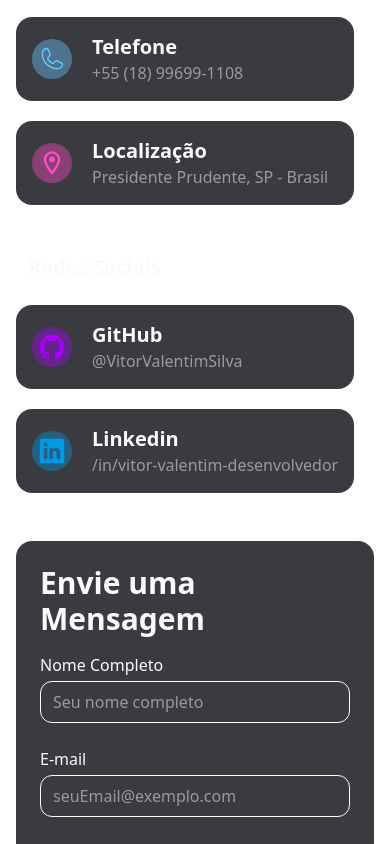
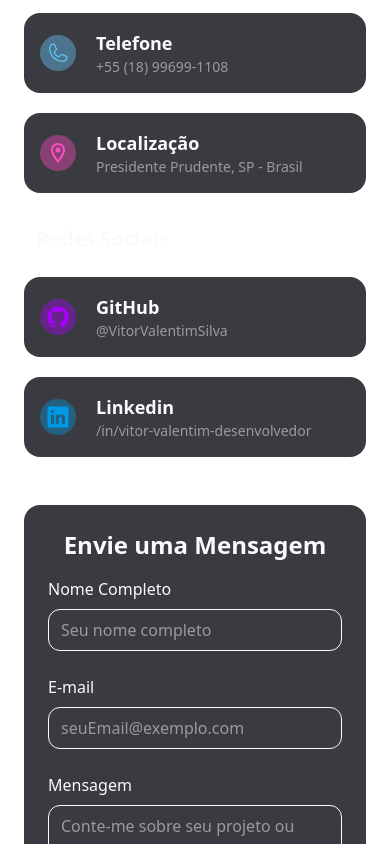
Before and after one commit to VitorValentimSilva/Portfolio, a React (Vite) app: page / in a window 390 px wide. Shown: the part 6100-6944 px from the top of the page. Built offline with nearby package versions, Linux system fonts and the light colour scheme; the HTML template or start-up script is replaced by a standard one.

Commit message:
Deixando o componente contato responsivo.

```diff
--- a/src/components/ContactInformation.tsx
+++ b/src/components/ContactInformation.tsx
@@ -40,7 +40,7 @@ export default function ContactInformation({
 
       <div className="flex flex-col">
         <h4
-          className={`text-xl font-semibold
+          className={`text-lg font-semibold md:text-xl
           ${
             theme === "dark"
               ? "text-BackgroundLightTheme"
@@ -51,7 +51,7 @@ export default function ContactInformation({
         </h4>
 
         <p
-          className={`text-base
+          className={`text-sm md:text-base
           ${
             theme === "dark"
               ? "text-BackgroundLightTheme/50"
--- a/src/components/MessageForm.tsx
+++ b/src/components/MessageForm.tsx
@@ -26,7 +26,7 @@ export default function MessageForm({ onSubmit }: MessageFormProps) {
     <form onSubmit={handleSubmit(onSubmit)} className="space-y-6">
       <div>
         <label
-          className={`block font-medium
+          className={`block font-medium pb-1 md:pb-0
             ${
               theme === "dark"
                 ? "text-BackgroundLightTheme"
@@ -55,7 +55,7 @@ export default function MessageForm({ onSubmit }: MessageFormProps) {
 
       <div>
         <label
-          className={`block font-medium
+          className={`block font-medium pb-1 md:pb-0
             ${
               theme === "dark"
                 ? "text-BackgroundLightTheme"
@@ -85,7 +85,7 @@ export default function MessageForm({ onSubmit }: MessageFormProps) {
 
       <div>
         <label
-          className={`block font-medium
+          className={`block font-medium pb-1 md:pb-0
           ${
             theme === "dark"
               ? "text-BackgroundLightTheme"
--- a/src/components/Section/Contact.tsx
+++ b/src/components/Section/Contact.tsx
@@ -16,7 +16,7 @@ export default function Contact() {
 
   const contactInformationItems = [
     {
-      icon: <MdOutlineMail size={28} />,
+      icon: <MdOutlineMail className="h-6 w-6 md:h-7 md:w-7" />,
       iconClassDark: "text-PrimaryDarkTheme bg-PrimaryDarkTheme/40",
       iconClassLight: "text-PrimaryLightTheme bg-PrimaryLightTheme/40",
       title: "E-mail",
@@ -24,7 +24,7 @@ export default function Contact() {
       href: "mailto:vitorvalentin840@gmail.com",
     },
     {
-      icon: <PiPhoneLight size={28} />,
+      icon: <PiPhoneLight className="h-6 w-6 md:h-7 md:w-7" />,
       iconClassDark: "text-SecondaryDarkTheme bg-SecondaryDarkTheme/40",
       iconClassLight: "text-SecondaryLightTheme bg-SecondaryLightTheme/40",
       title: "Telefone",
@@ -32,7 +32,7 @@ export default function Contact() {
       href: "mailto:vitorvalentin840@gmail.com",
     },
     {
-      icon: <MdOutlineLocationOn size={28} />,
+      icon: <MdOutlineLocationOn className="h-6 w-6 md:h-7 md:w-7" />,
       iconClassDark: "text-AccentDarkTheme bg-AccentDarkTheme/40",
       iconClassLight: "text-AccentLightTheme bg-AccentLightTheme/40",
       title: "Localização",
@@ -43,7 +43,7 @@ export default function Contact() {
 
   const socialMediaItems = [
     {
-      icon: <IoLogoGithub size={28} />,
+      icon: <IoLogoGithub className="h-6 w-6 md:h-7 md:w-7" />,
       iconClassDark: "text-PrimaryLightTheme bg-PrimaryLightTheme/40",
       iconClassLight: "text-PrimaryDarkTheme bg-PrimaryDarkTheme/40",
       title: "GitHub",
@@ -51,7 +51,7 @@ export default function Contact() {
       href: "https://github.com/VitorValentimSilva",
     },
     {
-      icon: <IoLogoLinkedin size={28} />,
+      icon: <IoLogoLinkedin className="h-6 w-6 md:h-7 md:w-7" />,
       iconClassDark: "text-SecondaryLightTheme bg-SecondaryLightTheme/40",
       iconClassLight: "text-SecondaryDarkTheme bg-SecondaryDarkTheme/40",
       title: "Linkedin",
@@ -63,19 +63,18 @@ export default function Contact() {
   return (
     <section
       id="Contato"
-      className="pt-20 pb-14 px-4 md:px-0 max-w-[1450px] mx-auto"
+      className="pt-12 pb-14 px-6 max-w-[1498px] mx-auto md:pt-20"
     >
       <TitleField
         title="Vamos Conversar"
         description="Tem um projeto em mente ou quer discutir uma oportunidade? Adoraria conversar com você!"
       />
 
-      <div className="flex flex-col md:flex-row items-start md:items-stretch gap-12 md:gap-20">
-        {/* COLUNA ESQUERDA: contatos + redes */}
-        <div className="flex-1 flex flex-col gap-12">
+      <div className="flex flex-col items-start gap-12 pt-8 md:flex-row md:items-stretch md:gap-20 md:pt-10">
+        <div className="flex-1 flex flex-col gap-8 m-auto w-full md:gap-12">
           <div className="flex flex-col gap-6">
             <SubTitleField
-              icon={<LuMessageCircle size={28} />}
+              icon={<LuMessageCircle className="h-6 w-6 md:h-7 md:w-7" />}
               iconClassDark="text-PrimaryDarkTheme"
               iconClassLight="text-PrimaryLightTheme"
               title="Informações de Contato"
@@ -115,9 +114,8 @@ export default function Contact() {
           </div>
         </div>
 
-        {/* COLUNA DIREITA: formulário */}
         <div
-          className={`flex-1 flex flex-col gap-4 rounded-2xl p-6 transition-transform duration-300 hover:scale-105
+          className={`w-full flex-1 flex flex-col m-auto gap-4 rounded-2xl p-6 transition-transform duration-300 hover:scale-105
             ${
               theme === "dark"
                 ? "bg-BackgroundDarkTheme/80"
@@ -125,7 +123,7 @@ export default function Contact() {
             }`}
         >
           <h4
-            className={`font-semibold text-3xl ${
+            className={`font-semibold text-center text-2xl md:text-3xl ${
               theme === "dark"
                 ? "text-BackgroundLightTheme"
                 : "text-BackgroundDarkTheme"
--- a/src/components/SubTitleField.tsx
+++ b/src/components/SubTitleField.tsx
@@ -23,7 +23,7 @@ export default function SubTitleField({
       </p>
 
       <h4
-        className={`text-xl md:text-3xl font-bold
+        className={`text-xl font-bold md:text-3xl
         ${
           theme === "dark"
             ? "text-BackgroundLightTheme"
```
Lines whose indentation alone changed are shown as unchanged.
